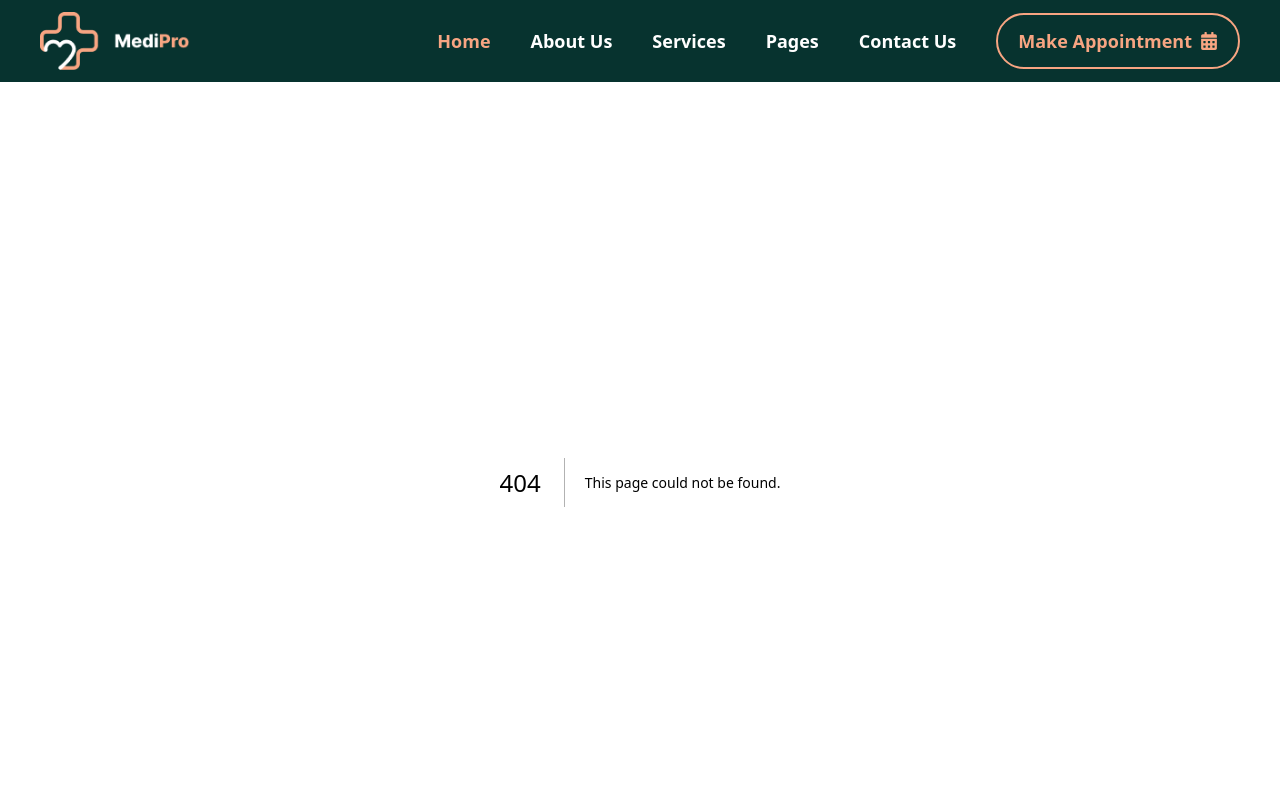
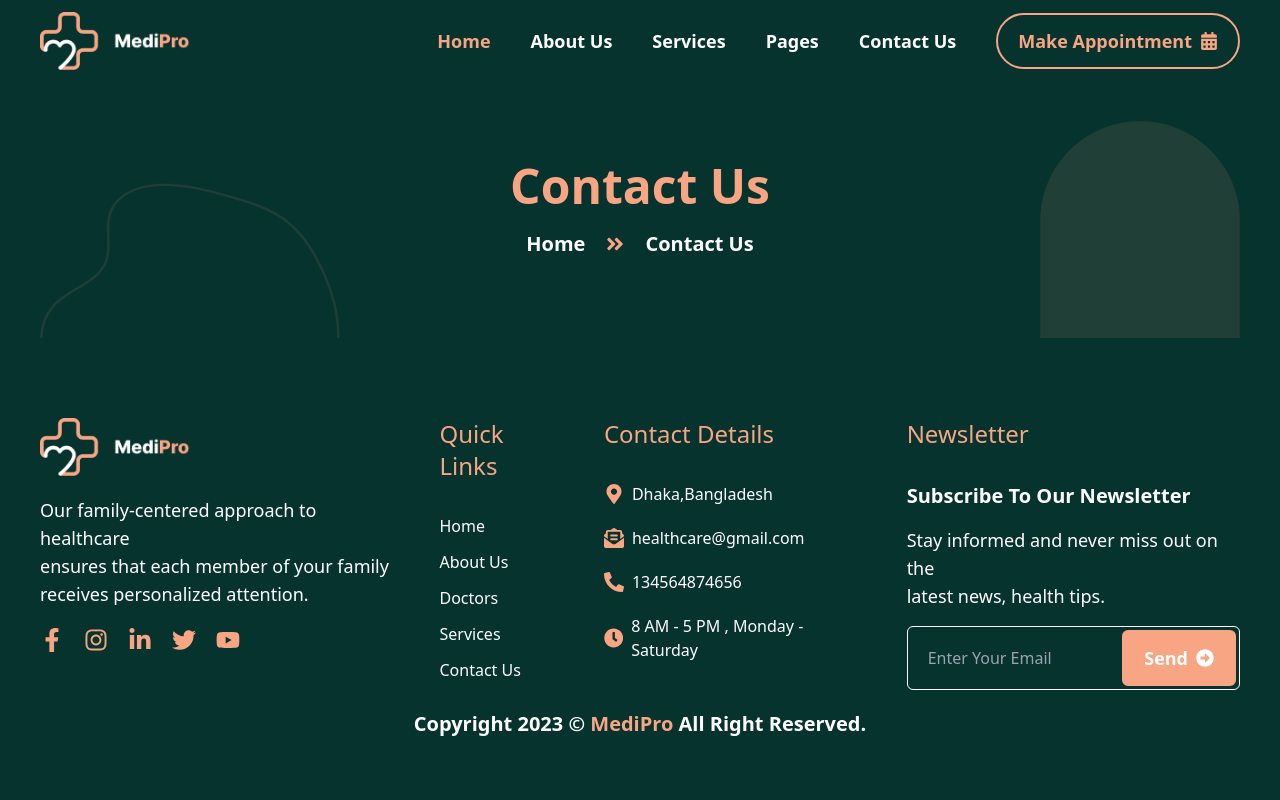
Before and after one commit to OliUllah1/medi-pro, a Next.js app: page /contact in a window 1280 px wide. Before the commit this address had no page. Shown: the top 800 px of the page. Built offline with nearby package versions, Linux system fonts and the light colour scheme.

Commit message:
basic router done

```diff
--- a/components/Navber.jsx
+++ b/components/Navber.jsx
@@ -20,9 +20,10 @@ const Navber = () => {
             <ul className='flex items-center gap-10 text-lg font-semibold text-white'>
                 <li className='text-[#f7a582]'><Link href="/">Home</Link></li>
                 <li className='hover:text-[#f7a582]'><Link href="/about">About Us</Link></li>
-                <li className='hover:text-[#f7a582]'><Link href=""></Link>Services</li>
+                <li className='hover:text-[#f7a582]'><Link href="/services">Services</Link></li>
+
                 <li className='hover:text-[#f7a582]'><Link href="">Pages</Link></li>
-                <li className='hover:text-[#f7a582]'><Link href="">Contact Us</Link></li>
+                <li className='hover:text-[#f7a582]'><Link href="/contact">Contact Us</Link></li>
             </ul>
             <button className='flex border-2 px-5 py-3 rounded-full text-[#f7a582] text-lg border-[#f7a582] gap-2 font-semibold items-center hover:text-[#1f3f37] hover:bg-[#f7a582] transition delay-75 duration-75 ease-in-out' onClick={() => router.push('/appointment')} >Make Appointment <FaCalendarAlt></FaCalendarAlt> </button>
             </div>
--- /dev/null
+++ b/components/TitleBanner.jsx
@@ -0,0 +1,18 @@
+import Image from "next/image";
+import { FaAngleDoubleRight } from 'react-icons/fa';
+
+const TitleBanner = ({title}) => {
+    return (
+        <div className='bg-[#07332f] relative flex justify-center items-center py-20'>
+            <div>
+
+                <h1 className="text-[#f7a582] font-semibold text-5xl mb-5">{title}</h1>
+                <p className="flex items-center gap-5 justify-center font-semibold text-white text-xl">Home <FaAngleDoubleRight className="text-[#f7a582]" /> {title}</p>
+            </div>
+            <Image className='bottom-0 right-10 absolute' src="/half-circle-1.png" alt="hero-bg" width="200" height="200" />
+            <Image className='bottom-0 left-10 absolute' src="/half-shape.png" alt="hero-bg" width="300" height="200" />
+        </div>
+    );
+};
+
+export default TitleBanner;
--- a/src/app/about/page.js
+++ b/src/app/about/page.js
@@ -1,9 +1,10 @@
 import React from 'react';
+import TitleBanner from '../../../components/TitleBanner';
 
 const AboutPage = () => {
     return (
         <div>
-
+            <TitleBanner title={'About Us'}></TitleBanner>
         </div>
     );
 };
--- /dev/null
+++ b/src/app/contact/page.js
@@ -0,0 +1,12 @@
+import TitleBanner from "../../../components/TitleBanner";
+
+
+const ContactPage = () => {
+    return (
+        <div>
+            <TitleBanner title={'Contact Us'}></TitleBanner>
+        </div>
+    );
+};
+
+export default ContactPage;
--- /dev/null
+++ b/src/app/services/page.js
@@ -0,0 +1,12 @@
+import TitleBanner from "../../../components/TitleBanner";
+
+
+const ServicesPage = () => {
+    return (
+        <div>
+            <TitleBanner title={'Services'}></TitleBanner>
+        </div>
+    );
+};
+
+export default ServicesPage;
```
